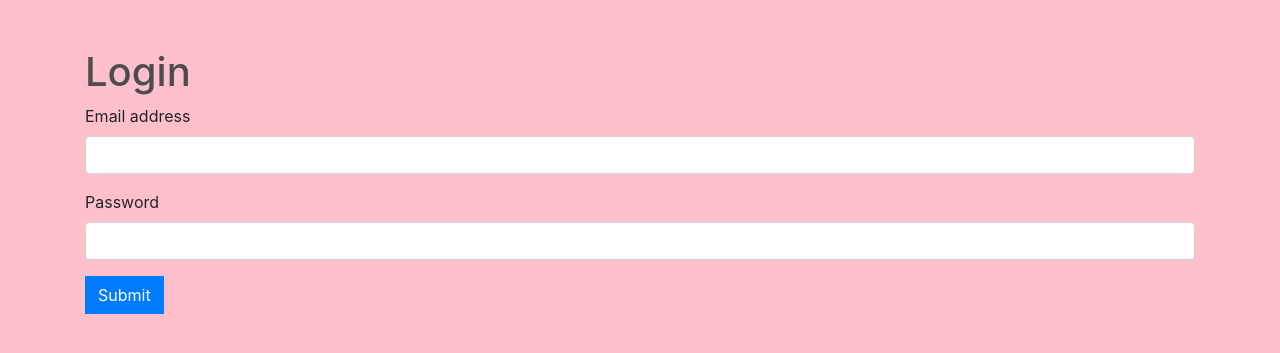
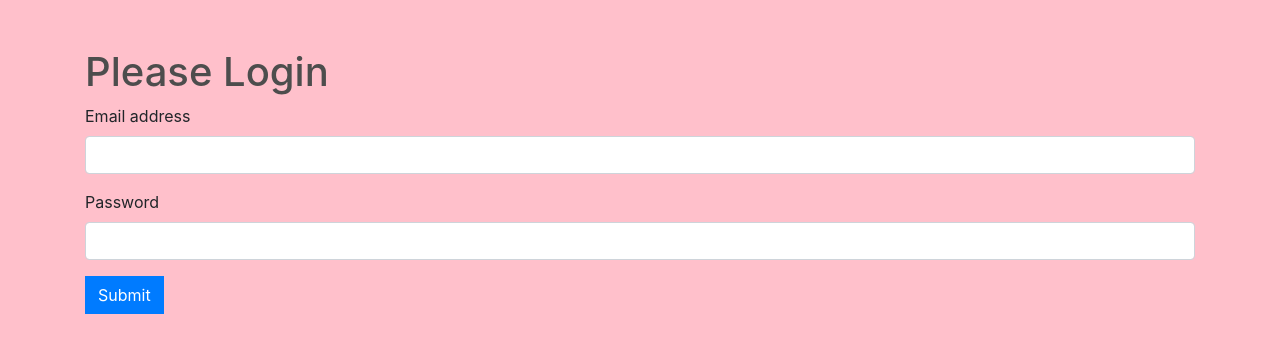
Before and after one commit to tagiroid/everydayshop24, a Django app: page /members/login_user in a window 1280 px wide. Shown: the part 57-410 px from the top of the page. Run offline with Django 4.2, Linux system fonts and the light colour scheme; some libraries are stand-ins or nearby versions.

Commit message:
login page html changes

```diff
--- a/everydayshop24/members/templates/authenticate/login.html
+++ b/everydayshop24/members/templates/authenticate/login.html
@@ -2,7 +2,7 @@
 {% load static %}
 {% block content %}
 
-<h1>Login</h1>
+<h1>Please Login</h1>
 
 <form action="" method=POST>
 	{% csrf_token %}
```
